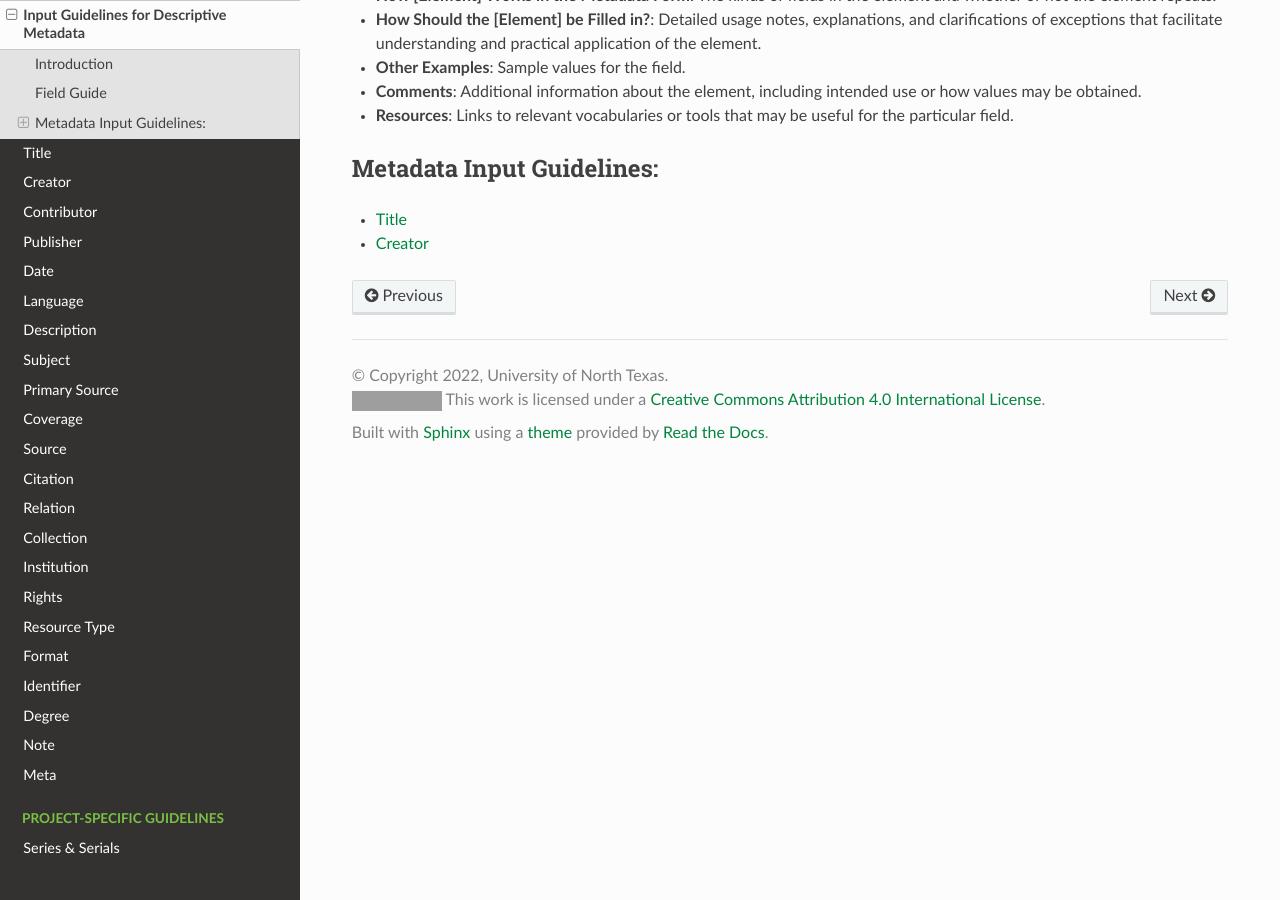
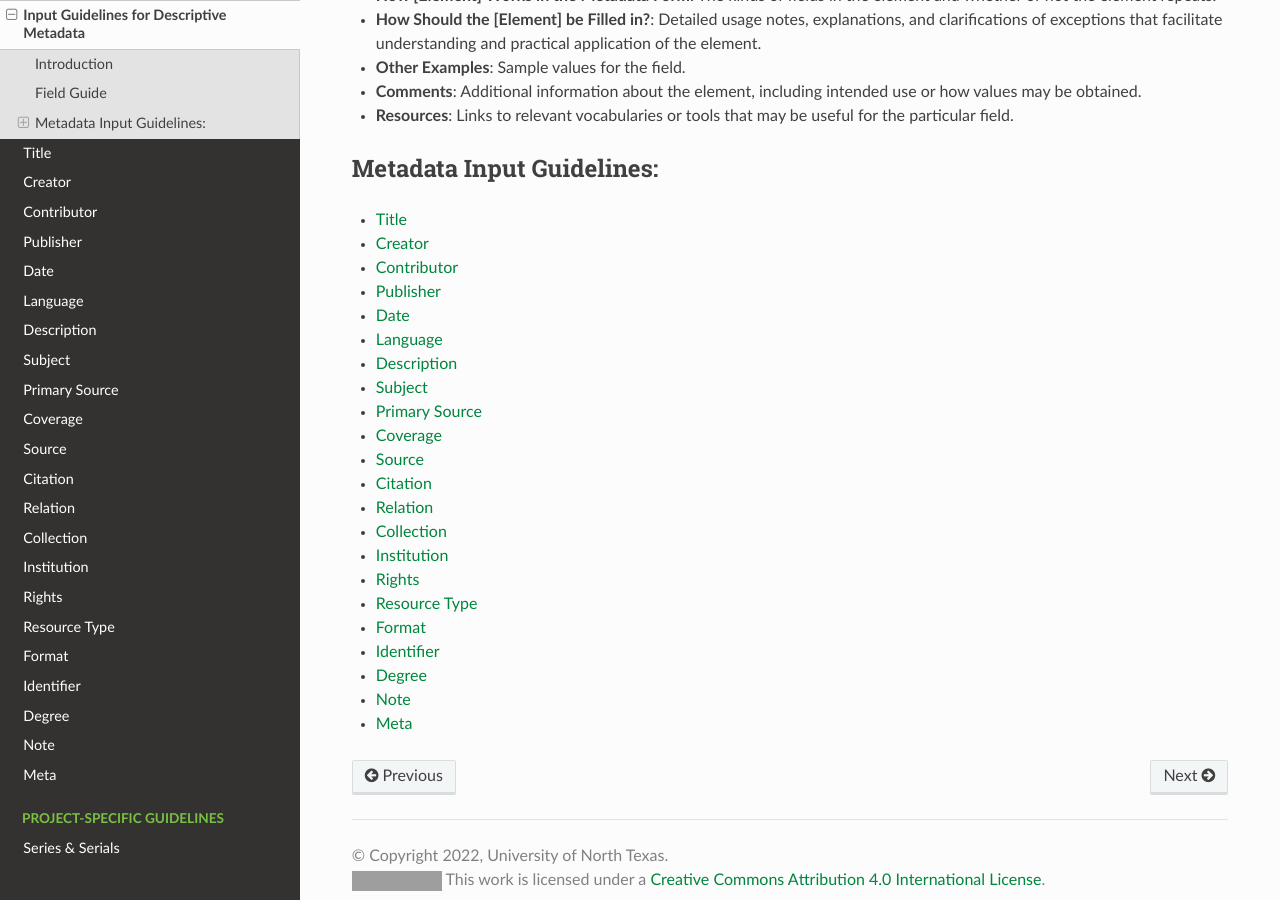
Before and after one commit to unt-libraries/untl-metadata-documentation, a Sphinx documentation site: the page built from docs/input-guidelines-descriptive.rst, in a window 1280 px wide and 900 px high, scrolled down 504 px. Built offline with Sphinx 7.4.7 and the Read the Docs theme 2.0.0, drawn with Linux system fonts in a browser that asks for light colours; grey boxes are pictures that could not be loaded.

Commit message:
add links

```diff
--- a/docs/input-guidelines-descriptive.rst
+++ b/docs/input-guidelines-descriptive.rst
@@ -34,3 +34,23 @@ Metadata Input Guidelines:
 
    /fields/title
    /fields/creator
+   /fields/contributor
+   /fields/publisher
+   /fields/date
+   /fields/language
+   /fields/description
+   /fields/subject
+   /fields/primary-source
+   /fields/coverage
+   /fields/source
+   /fields/citation
+   /fields/relation
+   /fields/collection
+   /fields/institution
+   /fields/rights
+   /fields/type
+   /fields/format
+   /fields/identifier
+   /fields/degree
+   /fields/note
+   /fields/meta
```
